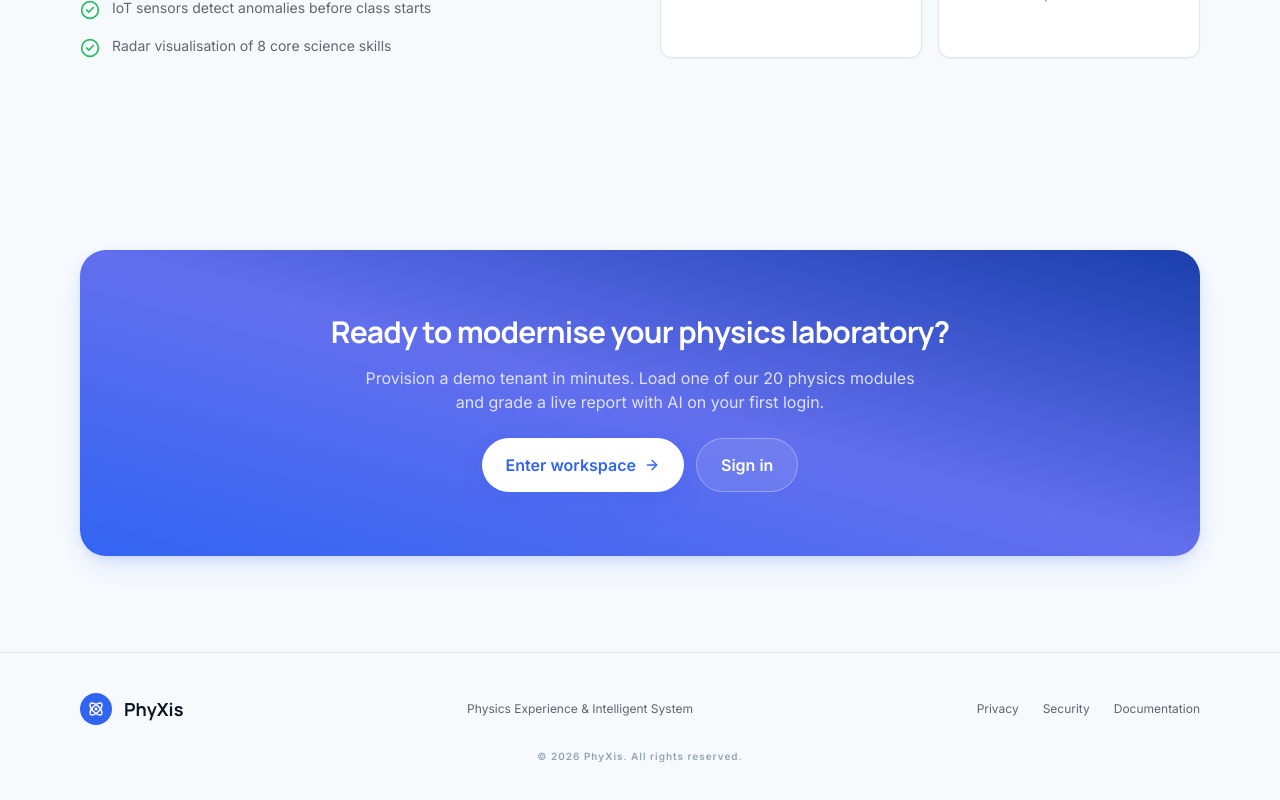
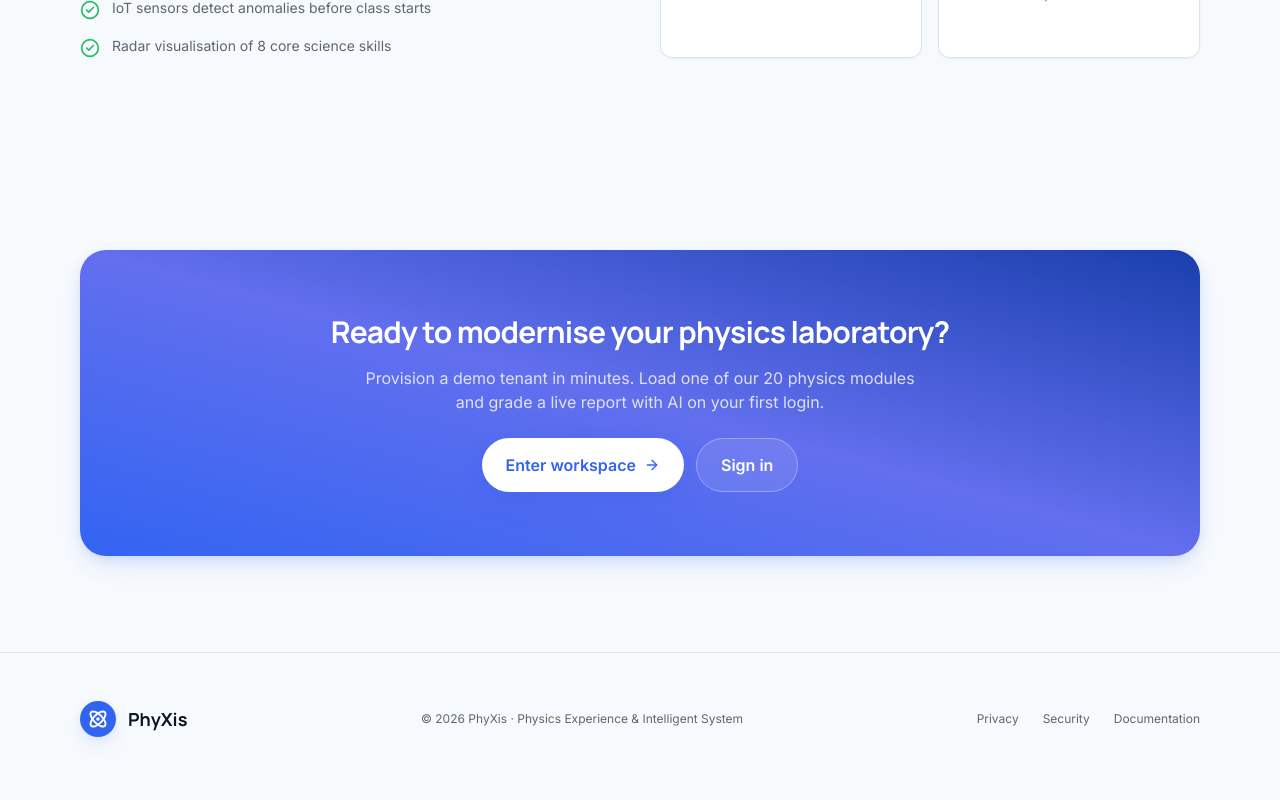
Before and after one commit to kemal-faza/phyxis, a Next.js app: page / in a window 1280 px wide. Shown: the part 2166-2966 px from the top of the page. Built offline with nearby package versions, Linux system fonts and the light colour scheme.

Commit message:
fix: match footer to Figma - single row, logo link, shadow, merged copyright

```diff
--- a/features/landing/components/LandingFooter.tsx
+++ b/features/landing/components/LandingFooter.tsx
@@ -3,24 +3,21 @@ import { PhyXisLogo } from '@/components/icons/PhyXisLogo'
 
 export function LandingFooter() {
   return (
-    <footer className="border-t border-border bg-background py-10">
-      <div className="mx-auto flex max-w-7xl flex-col items-center justify-between gap-4 px-4 md:flex-row md:px-8 lg:px-12 xl:px-20">
-        <div className="flex items-center gap-3">
-          <div className="flex h-8 w-8 items-center justify-center rounded-full bg-primary text-white">
-            <PhyXisLogo size={16} />
+    <footer className="border-t border-border bg-background py-12">
+      <div className="mx-auto flex max-w-7xl flex-col items-center justify-between gap-6 px-4 md:flex-row md:px-8 lg:px-12 xl:px-20">
+        <Link href="/" className="flex items-center gap-3">
+          <div className="flex h-9 w-9 items-center justify-center rounded-full bg-primary text-white shadow-btn-primary">
+            <PhyXisLogo size={20} />
           </div>
           <span className="font-heading text-headline-sm font-bold text-foreground">PhyXis</span>
-        </div>
-        <p className="text-body-sm text-muted">Physics Experience & Intelligent System</p>
+        </Link>
+        <p className="text-body-sm text-muted">&copy; {new Date().getFullYear()} PhyXis &middot; Physics Experience &amp; Intelligent System</p>
         <div className="flex gap-6 text-body-sm text-muted">
           <Link href="/login" className="hover:text-foreground">Privacy</Link>
           <Link href="/login" className="hover:text-foreground">Security</Link>
           <Link href="/login" className="hover:text-foreground">Documentation</Link>
         </div>
       </div>
-      <div className="mx-auto mt-6 max-w-7xl px-4 text-center text-label-sm text-muted-light md:px-8 lg:px-12 xl:px-20">
-        &copy; {new Date().getFullYear()} PhyXis. All rights reserved.
-      </div>
     </footer>
   )
 }
```
